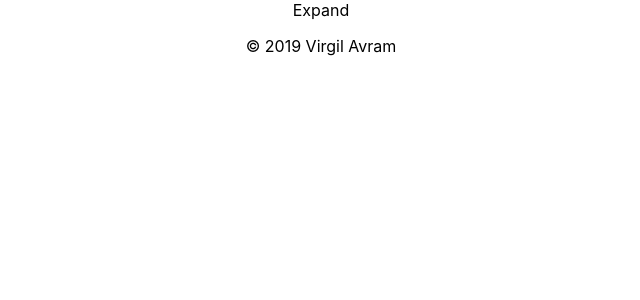
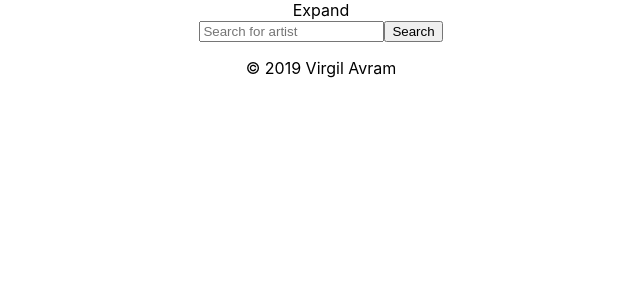
Before and after one commit to virgilseo/musichead, a React (Create React App) app: page / in a window 1280 px wide. Shown: the top 300 px of the page, without its empty margins (319-959 px from the left). Built offline with nearby package versions, Linux system fonts and the light colour scheme.

Commit message:
Create search component

```diff
--- a/src/App.js
+++ b/src/App.js
@@ -1,12 +1,14 @@
 import React from 'react';
 import './App.css';
 import Header from './Header.js';
+import Search from './Search';
 import Footer from './Footer.js';
 
 function App() {
   return (
     <div className="App">
       <Header />
+      <Search />
       <Footer />
     </div>
   );
--- /dev/null
+++ b/src/Search.js
@@ -0,0 +1,16 @@
+import React from 'react';
+
+
+function Search() {
+
+  return(
+    <div className='search container'>
+     <div className='input-wrapper'>
+       <input type='text' placeholder='Search for artist' className='search-input'/>
+       <button className='search-btn'>Search</button>
+     </div>
+    </div>
+  )
+}
+
+export default Search
```
